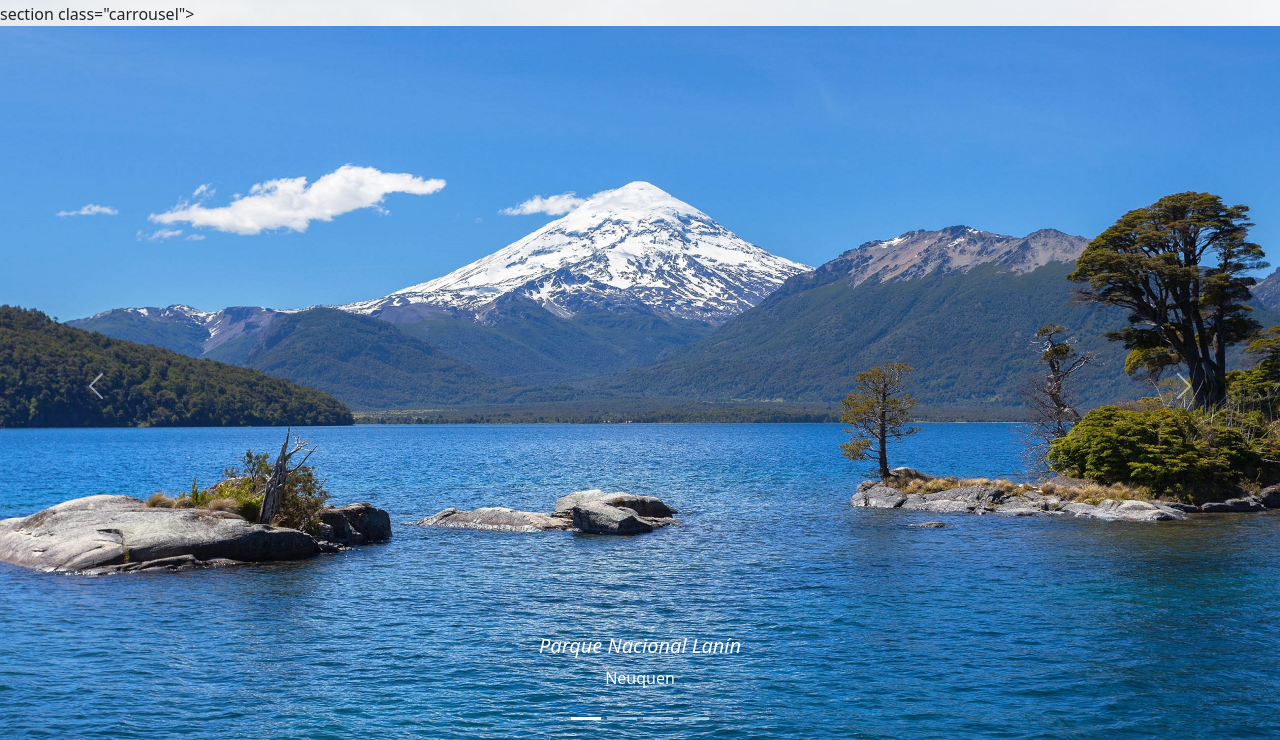
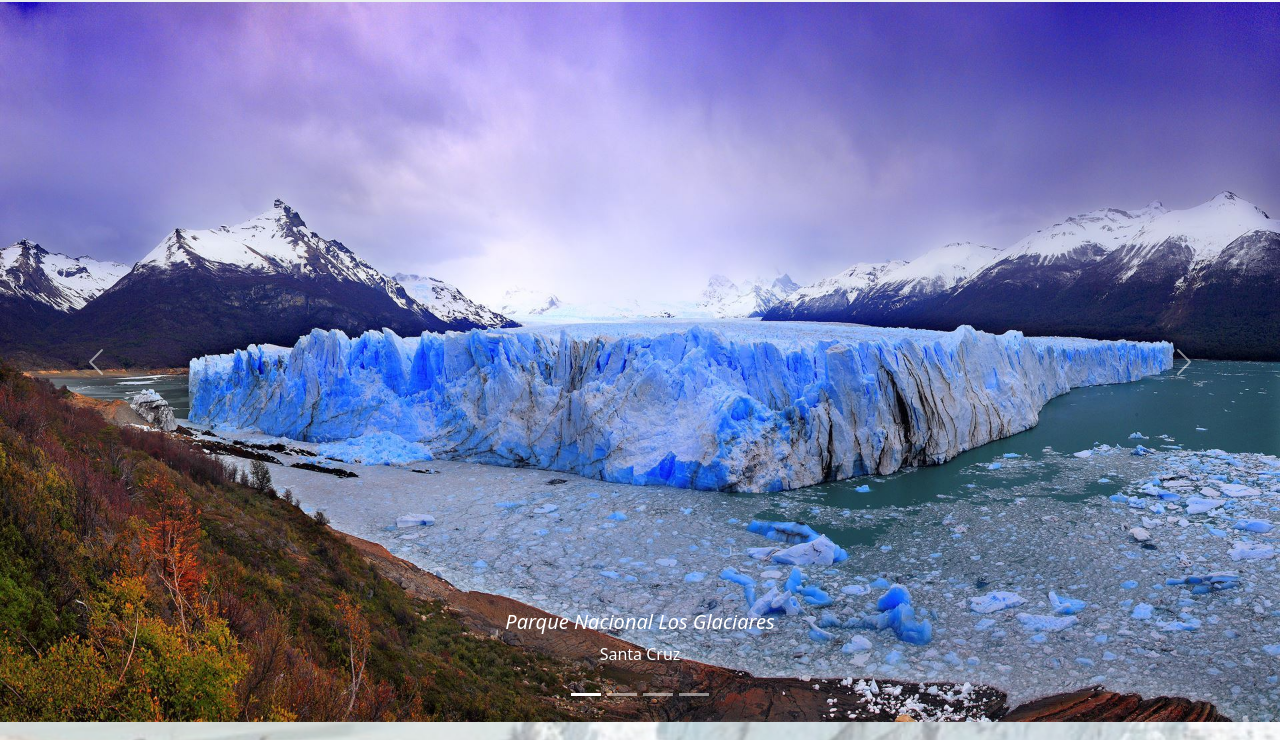
Before and after one commit to mdominguez9/com-42935, a plain HTML site: page paginas/losglaciares.html in a window 1280 px wide. Shown: the part 1158-1898 px from the top of the page. Drawn offline with nearby package versions, Linux system fonts and the light colour scheme.

Commit message:
correccion carru

```diff
--- a/css/style.css
+++ b/css/style.css
@@ -106,6 +106,7 @@ body {
   padding-top: 56.25%;
   aspect-ratio: 16/9;
 }
+
 .videoapn iframe {
   position: absolute;
   top: 0;
@@ -140,6 +141,7 @@ body {
     width: 50%;
     height: 50%;
     align-self: auto;
+    -o-object-fit: scale-down;
     object-fit: scale-down;
   }
 }
@@ -184,6 +186,7 @@ body {
 .lanin-img, .huapi-img, .glaciar-img, .fuego-img {
   width: 95%;
   height: 95%;
+  -o-object-fit: cover;
   object-fit: cover;
 }
 
@@ -247,10 +250,12 @@ footer ul {
   margin: 0;
   padding: 0;
 }
+
 .listalogos li:hover {
   transition: all 1.1s;
   transform: scale(1.5);
 }
+
 .listalogos img {
   width: clamp(6.5rem, 10vw, 11rem);
   padding: 3px;
--- a/paginas/losglaciares.html
+++ b/paginas/losglaciares.html
@@ -63,7 +63,7 @@
             Preservar y disfrutar de este sitio hace referencia no sólo a la biodiversidad, sino que abre una puerta a imaginar lo que fue la era del hielo en el tercer campo de hielo continental actual más grande del planeta. El Parque Nacional Los Glaciares fue creado en 1937 y declarado Sitio de Patrimonio Mundial por la UNESCO en 1981.</p></div>
       </div>
     <!-- inicio carrusel -->
-    section class="carrousel">
+    <section class="carrousel">
     <div id="carouselExampleCaptions" class="carousel slide">
       <div class="carousel-indicators">
         <button type="button" data-bs-target="#carouselExampleCaptions" data-bs-slide-to="0" class="active" aria-current="true" aria-label="Slide 1"></button>
@@ -73,10 +73,10 @@
       </div>
       <div class="carousel-inner">
         <div class="carousel-item active">
-          <img src="../img/lanincarru1.jpg" class="d-block w-100" alt="Imagen lanin 1">
-          <div class="carousel-caption d-none d-md-block">
-            <h5>Parque Nacional Lanín </h5>
-            <p>Neuquen</p>
+          <img src="../img/glacicarru.jpg" class="d-block w-100" alt="imagen PN Glaciares 1">
+            <div class="carousel-caption d-none d-md-block">
+              <h5>Parque Nacional Los Glaciares </h5>
+              <p>Santa Cruz</p>
           </div>
           </div>
           <div class="carousel-item">
```
Also changed, not shown: 1 other file.
